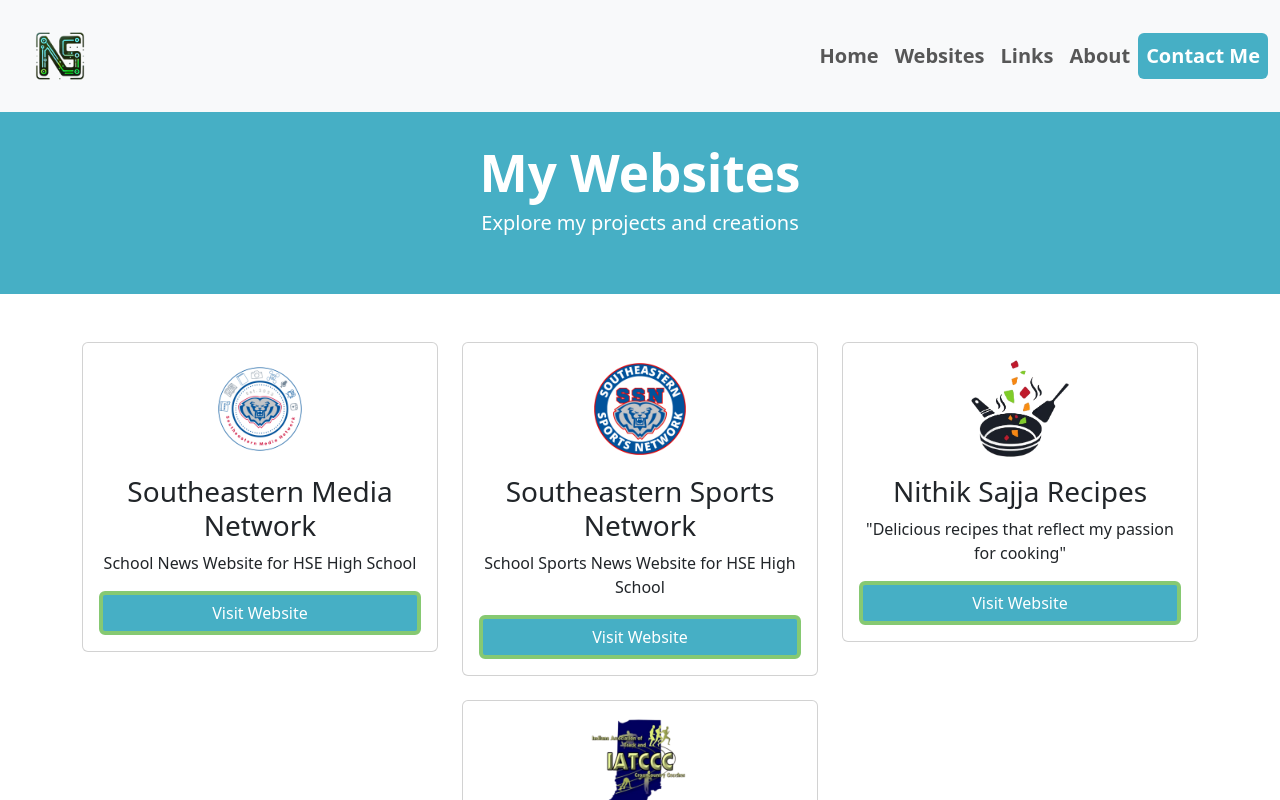
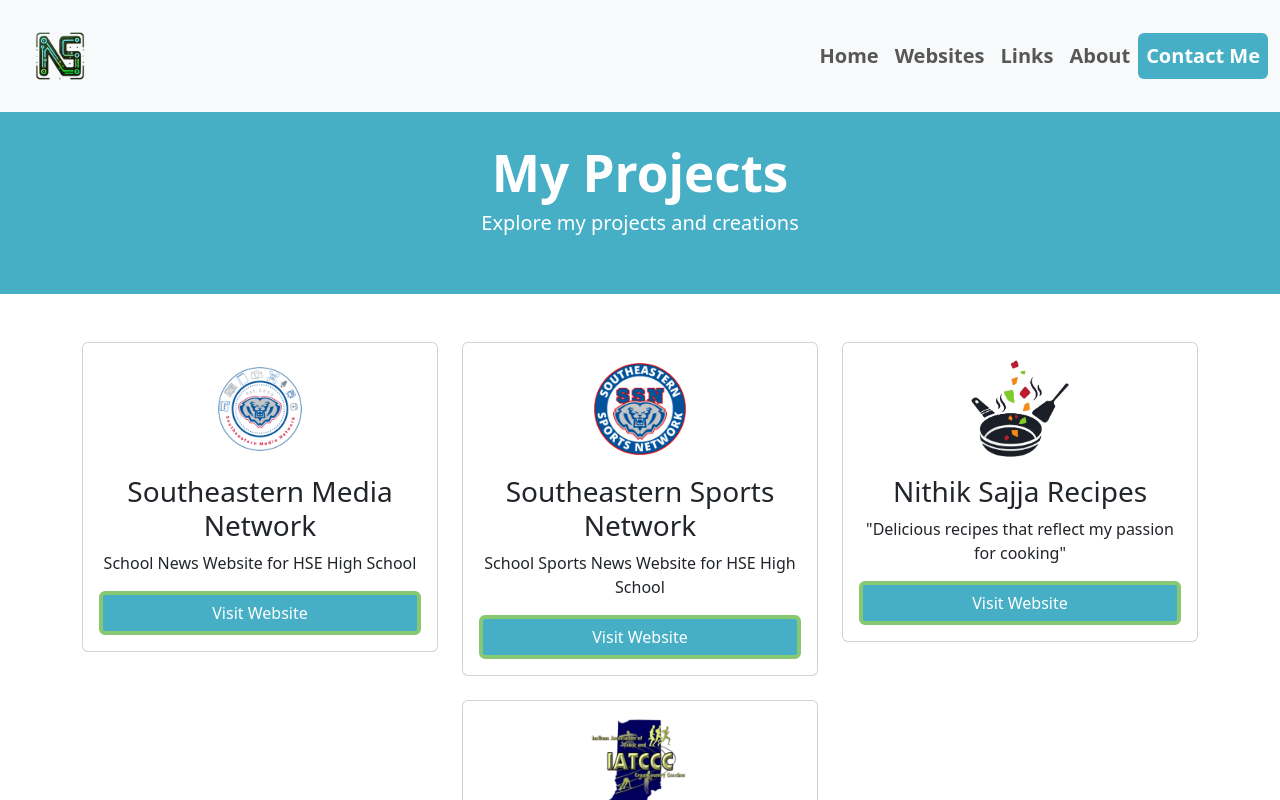
Before and after one commit to AvatarNit/nithiksajjaWeb, a React (Vite) app: page /websites in a window 1280 px wide. Shown: the top 800 px of the page. Built offline with nearby package versions, Linux system fonts and the light colour scheme.

Commit message:
changed wording from websites to projects

```diff
--- a/src/pages/home.jsx
+++ b/src/pages/home.jsx
@@ -18,8 +18,8 @@
                     </div>
                     <div className="col-lg-4">
                         <i className="bi bi-laptop iconClass darkGreenText"></i>
-                        <h2><b>Websites</b></h2>
-                        <p>Websites That I Have Created <br /> That Are Open to View</p>
+                        <h2><b>Projects</b></h2>
+                        <p>Projects That I Have Created <br /> That Are Open to View</p>
                         <p><a className="btn darkGreenBg iconGreen" href="/websites" role="button">View details &raquo;</a></p>
                     </div>
                     <div className="col-lg-4">
--- a/src/pages/websites.jsx
+++ b/src/pages/websites.jsx
@@ -10,7 +10,7 @@
 const websites = () => {
   return (
     <>
-        <PageHeader title="My Websites" subTitle={"Explore my projects and creations"}/>
+        <PageHeader title="My Projects" subTitle={"Explore my projects and creations"}/>
 
         {/* Websites Section */}
         <section className="py-5  mx-auto">
```
